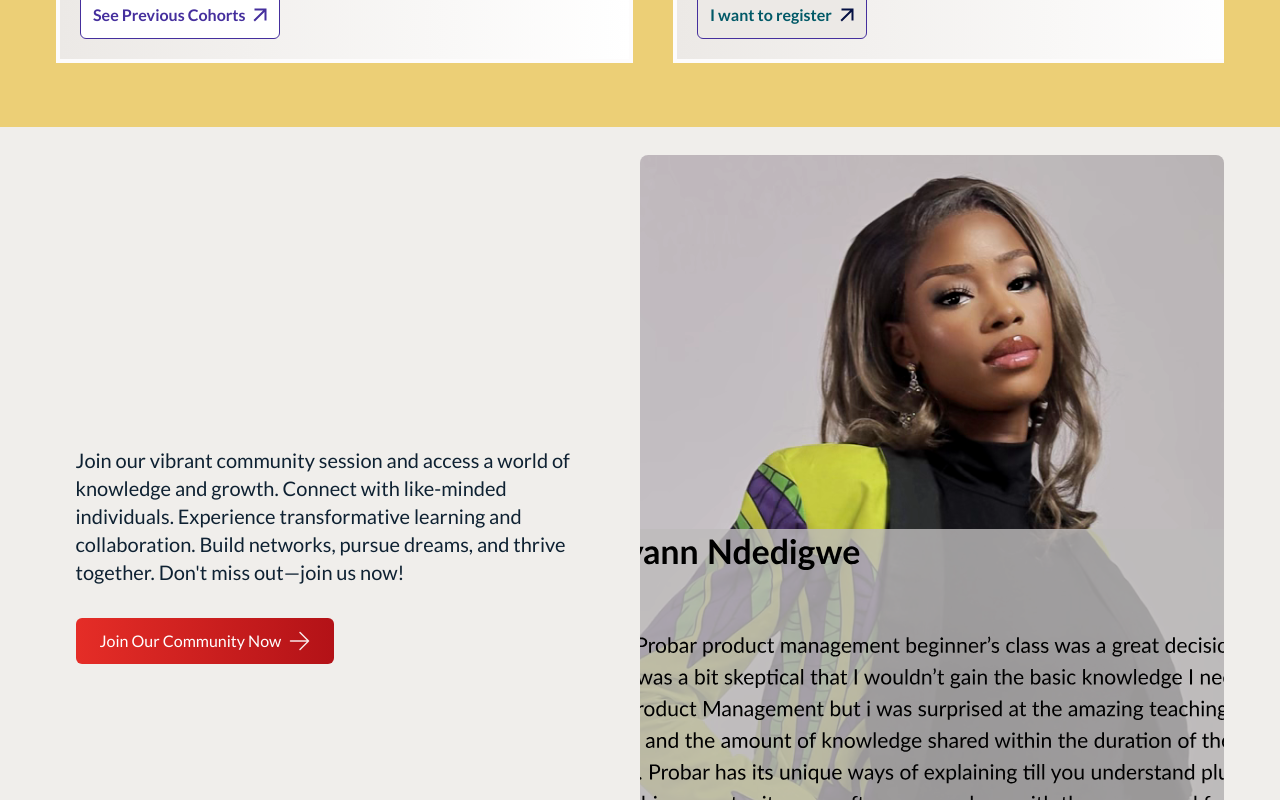
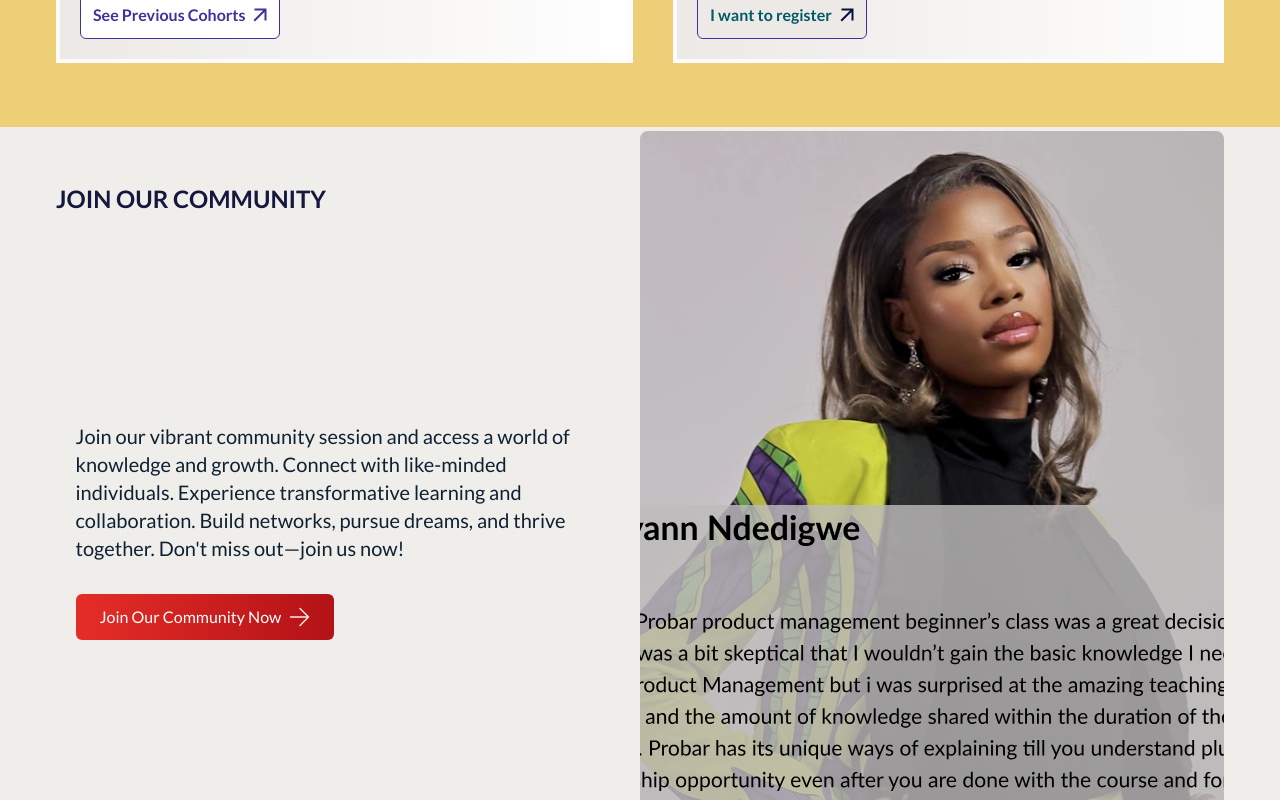
Before and after one commit to Muashef/Probar, a React (Vite) app: page / in a window 1280 px wide. Shown: the part 3400-4200 px from the top of the page. Built offline with nearby package versions, Linux system fonts and the light colour scheme.

Commit message:
updated community section

```diff
--- a/src/components/Community/Community.jsx
+++ b/src/components/Community/Community.jsx
@@ -72,8 +72,8 @@ const Community = () => {
 
 
   return (
-        <div className='w-full h-screen flex px-14 pt-14 bg-[#F0EEEB]'>
-            {/* <h3 className='text-black-500 text-2xl uppercase '>JOIN OUR Community</h3>    */}
+        <div className='w-full h-screen flex flex-col px-14 pt-14 pb-28 bg-[#F0EEEB]'>
+            <h3 className='text-black-500 text-2xl uppercase '>JOIN OUR Community</h3>
             <div className='w-full h-full flex flex-col md:flex-row items-center justify-between gap-4'>
                 <div className='w-[529px] mx-auto'>
                     <p className='text-xl text-[#0E2132]'>
```
